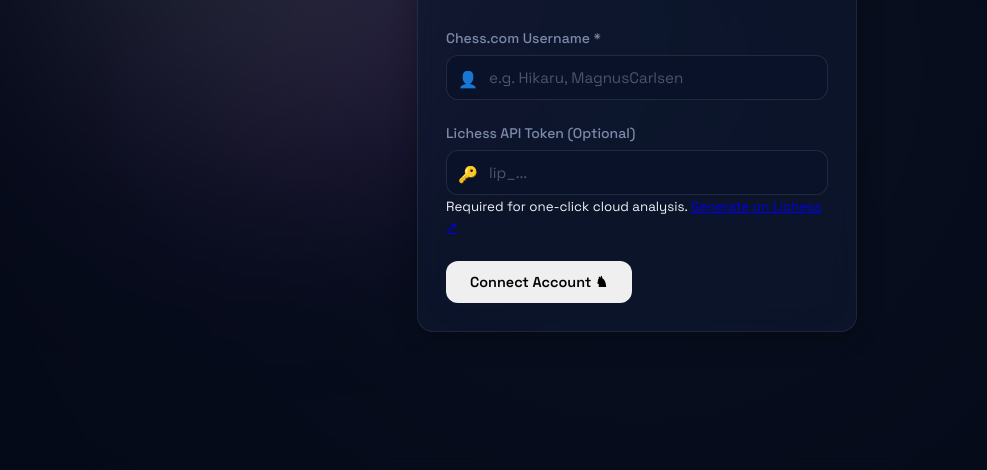
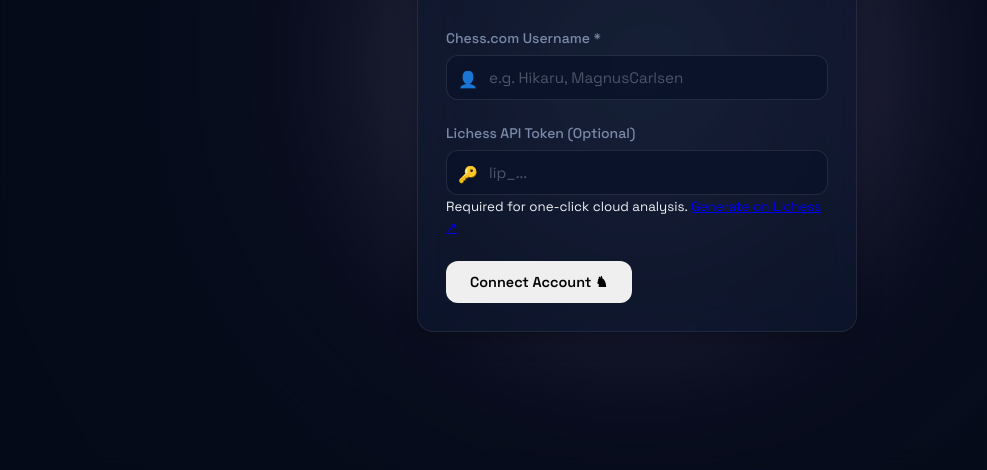
Before and after one commit to ostrich2635/chess-bridge, a website built with Vite: page index.html in a window 1280 px wide. Shown: the part 330-800 px from the top of the page, without its empty margins (3-990 px from the left). Built offline with nearby package versions, Linux system fonts and the light colour scheme.

Commit message:
fix: make all orbs spawn exactly behind the center greeting text before drifting

```diff
--- a/src/main.ts
+++ b/src/main.ts
@@ -28,30 +28,21 @@
   if (orbs.length === 0) return;
 
   function moveOrb(orb: HTMLElement) {
-    // Reset any CSS positioning so translate is predictable from (0,0)
-    orb.style.top = '0px';
-    orb.style.left = '0px';
-
     const maxX = window.innerWidth;
     const maxY = window.innerHeight;
-    const size = orb.offsetWidth || 400; // fallback if not rendered yet
 
-    // Keep centers strictly within the screen
-    // X range: from -size/2 to maxX - size/2
-    const minX = -size / 2;
-    const rangeX = maxX; // The center can be from 0 to maxX, meaning left goes from -size/2 to maxX - size/2
-
-    const minY = -size / 2;
-    const rangeY = maxY;
-
-    const randomX = minX + Math.floor(Math.random() * rangeX);
-    const randomY = minY + Math.floor(Math.random() * rangeY);
+    // Calculate random position relative to the center of the screen.
+    // Since orbs start exactly in the center (top: 50%, left: 50%, translate(-50%, -50%)),
+    // an offset of up to maxX/2 in either direction keeps the center on screen.
+    const randomX = Math.floor((Math.random() - 0.5) * maxX);
+    const randomY = Math.floor((Math.random() - 0.5) * maxY);
 
     // Extremely slow movement (60 to 120 seconds)
     const duration = Math.floor(Math.random() * 60000) + 60000;
 
     orb.style.transition = `transform ${duration}ms linear, opacity ${duration}ms ease-in-out`;
-    orb.style.transform = `translate(${randomX}px, ${randomY}px) scale(${0.7 + Math.random() * 0.6})`;
+    // We retain the -50% centering logic by injecting it inside the translate calculation
+    orb.style.transform = `translate(calc(-50% + ${randomX}px), calc(-50% + ${randomY}px)) scale(${0.7 + Math.random() * 0.6})`;
     orb.style.opacity = `${0.15 + Math.random() * 0.15}`;
 
     setTimeout(() => moveOrb(orb), duration);
--- a/src/style.css
+++ b/src/style.css
@@ -103,8 +103,9 @@
   width: 450px;
   height: 450px;
   background-color: #9333ea;
-  top: -100px;
-  left: -100px;
+  top: 50%;
+  left: 50%;
+  transform: translate(-50%, -50%);
   opacity: 0.22;
   transition: transform 1s linear, opacity 1s linear;
 }
@@ -113,8 +114,9 @@
   width: 550px;
   height: 550px;
   background-color: var(--accent-purple);
-  bottom: -150px;
-  right: -100px;
+  top: 50%;
+  left: 50%;
+  transform: translate(-50%, -50%);
   opacity: 0.25;
   transition: transform 1s linear, opacity 1s linear;
 }
@@ -124,7 +126,8 @@
   height: 400px;
   background-color: #10b981; /* Emerald green */
   top: 50%;
-  left: 20%;
+  left: 50%;
+  transform: translate(-50%, -50%);
   opacity: 0.15;
   transition: transform 1s linear, opacity 1s linear;
 }
@@ -133,8 +136,9 @@
   width: 480px;
   height: 480px;
   background-color: #f59e0b; /* Amber orange */
-  top: 30%;
-  right: 20%;
+  top: 50%;
+  left: 50%;
+  transform: translate(-50%, -50%);
   opacity: 0.15;
   transition: transform 1s linear, opacity 1s linear;
 }
```
